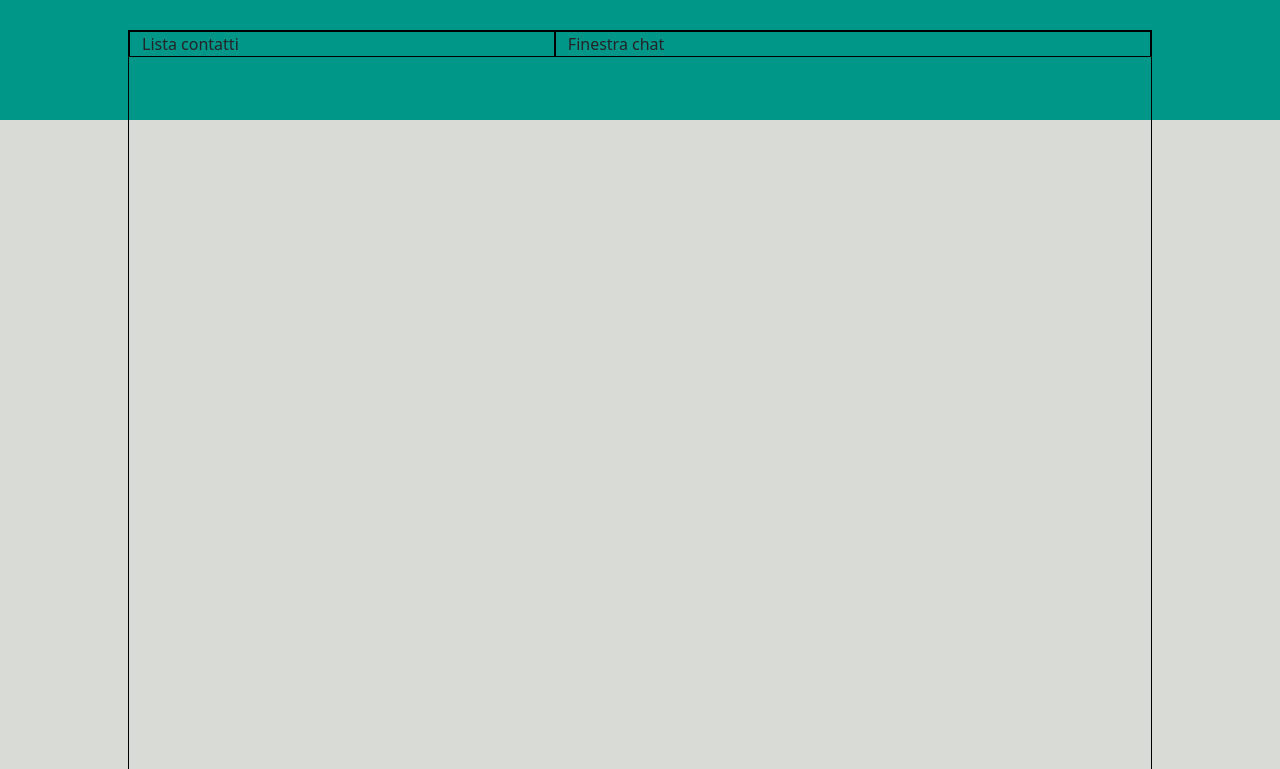
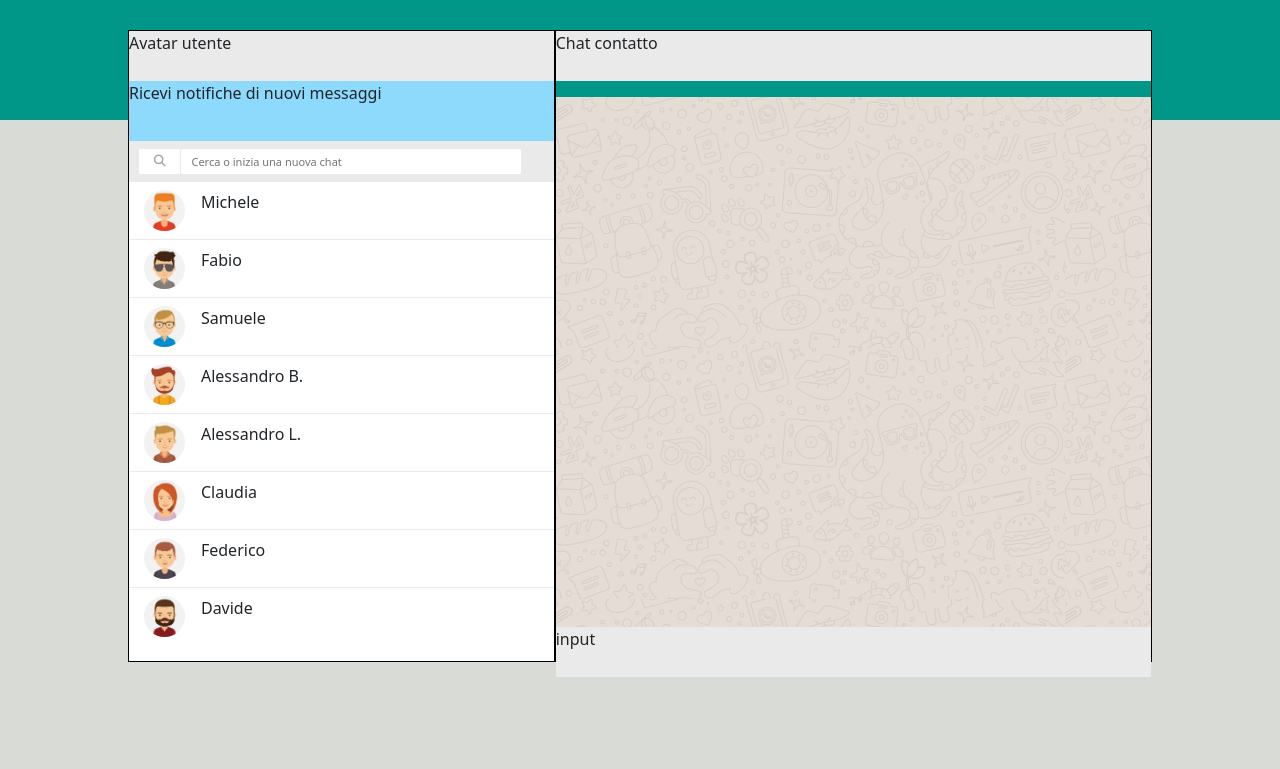
Before and after one commit to Roberta-Colombo/vue-boolzapp, a plain HTML site: page index.html in a window 1280 px wide. Shown: the top 769 px of the page. Drawn offline with nearby package versions, Linux system fonts and the light colour scheme.

Commit message:
work in progress

```diff
--- a/css/style.css
+++ b/css/style.css
@@ -6,15 +6,81 @@
 
 .container {
     margin: 0 auto;
-    border: 1px solid black;
     width: 80%;
     height: calc(100vh - 60px);
 }
 
 aside {
     border: 1px solid black;
+    background-color: white;
 }
 
 main {
     border: 1px solid black;
 }
+
+nav {
+    height: 50px;
+    background-color: #EAEAEA;
+}
+
+.new-notifications {
+    height: 60px;
+    background-color: #8EDAFC;
+}
+
+.search-bar {
+    height: 40px;
+    background-color: #EAEAEA;
+    text-align: center;
+}
+
+#search-btn {
+    height: 25px;
+    margin-left: 10px;
+    border-style: none;
+    border-right: 1px solid #EAEAEA;
+    color: darkgray;
+    width: 10%;
+    background-color: white;
+    font-size: 12px;
+}
+
+input {
+    width: 80%;
+    border-style: none;
+    border-radius: 2px;
+    font-size: 11px;
+    color: darkgray;
+    height: 25px;
+    padding-left: 10px;
+}
+
+li {
+    list-style: none;
+    border-top: 1px solid #EAEAEA;
+    padding-left: 15px;
+}
+
+.avatar-img {
+    width: 10%;
+    border-radius: 50%;
+}
+
+footer {
+    height: 50px;
+    background-color: #EAEAEA;
+}
+
+.chat-window {
+    height: calc(100% - 100px);
+    background-image: url("../img/mine.jpg");
+}
+
+.sent {
+    background-color: rgb(203, 246, 203);
+}
+
+.received {
+    background-color: white;
+}
--- a/index.html
+++ b/index.html
@@ -12,18 +12,62 @@
 </head>
 <body>
     <div class="wrapper">
-        <div class="container">
-            <div class="row">
-                <aside class="col-5">
-                    Lista contatti
-                </aside>
+        <div id="app">
+            <div class="container">
+                <div class="row">
+                    <aside class="col-5 gx-0">
+                        <nav>
+                            Avatar utente
+                        </nav>
 
-                <main class="col-7">
-                    Finestra chat
-                </main>
+                        <div class="new-notifications">
+                            Ricevi notifiche di nuovi messaggi
+                        </div>
+
+                        <div class="search-bar d-flex align-items-center">
+                            <button id="search-btn"><i class="fa-solid fa-magnifying-glass"></i></button>
+                            <input type="text" placeholder="Cerca o inizia una nuova chat">
+                        </div>
+
+                        <ul class="ps-0">
+                            <li v-for="(contact, id) in contacts" :key="id">
+                                <div class="d-flex justify-content-start py-2">
+                                    <img class="avatar-img" v-bind:src="contact.avatar"></img>
+                                    <span class="ms-3">{{ contact.name }}</span>
+                                </div>
+                            </li>
+                        </ul>
+                    </aside>
+
+                    <main class="col-7 gx-0">
+                        <nav>
+                            Chat contatto
+                        </nav>
+
+                        <div class="chat-window">
+                            <ul>
+                                <li v-for="(message, index) in messages" :key="index">
+                                    <div>
+                                       <!-- {{ contacts[activeContact].messages[index] }} -->
+
+
+                                    <!-- {{ contacts[activeContact].messages[index].message[1] }} -->
+
+
+                                    </div>
+
+                                </li>
+                            </ul>
+                        </div>
+
+                        <footer>
+                            input
+                        </footer>
+                    </main>
+                </div>
             </div>
+        </div>
 
-        </div>
     </div>
 
 
--- a/js/script.js
+++ b/js/script.js
@@ -3,11 +3,13 @@ const {createApp} = Vue
 createApp({
     data() {
         return {
+            activeContact: 0,
+            showedMessage: 0,
             contacts: [
                 {
                     name: 'Michele',
                     id: '1',
-                    avatar: '_1',
+                    avatar: './img/avatar_1.jpg',
                     visible: true,
                     messages: [
                         {
@@ -30,7 +32,7 @@ createApp({
                 {
                     name: 'Fabio',
                     id: '2',
-                    avatar: '_2',
+                    avatar: './img/avatar_2.jpg',
                     visible: true,
                     messages: [
                         {
@@ -53,7 +55,7 @@ createApp({
                 {
                     name: 'Samuele',
                     id: '3',
-                    avatar: '_3',
+                    avatar: './img/avatar_3.jpg',
                     visible: true,
                     messages: [
                         {
@@ -76,7 +78,7 @@ createApp({
                 {
                     name: 'Alessandro B.',
                     id: '4',
-                    avatar: '_4',
+                    avatar: './img/avatar_4.jpg',
                     visible: true,
                     messages: [
                         {
@@ -94,7 +96,7 @@ createApp({
                 {
                     name: 'Alessandro L.',
                     id: '5',
-                    avatar: '_5',
+                    avatar: './img/avatar_5.jpg',
                     visible: true,
                     messages: [
                         {
@@ -112,7 +114,7 @@ createApp({
                 {
                     name: 'Claudia',
                     id: '6',
-                    avatar: '_6',
+                    avatar: './img/avatar_6.jpg',
                     visible: true,
                     messages: [
                         {
@@ -135,7 +137,7 @@ createApp({
                 {
                     name: 'Federico',
                     id: '7',
-                    avatar: '_7',
+                    avatar: './img/avatar_7.jpg',
                     visible: true,
                     messages: [
                         {
@@ -153,7 +155,7 @@ createApp({
                 {
                     name: 'Davide',
                     id: '8',
-                    avatar: '_8',
+                    avatar: './img/avatar_8.jpg',
                     visible: true,
                     messages: [
                         {
```
